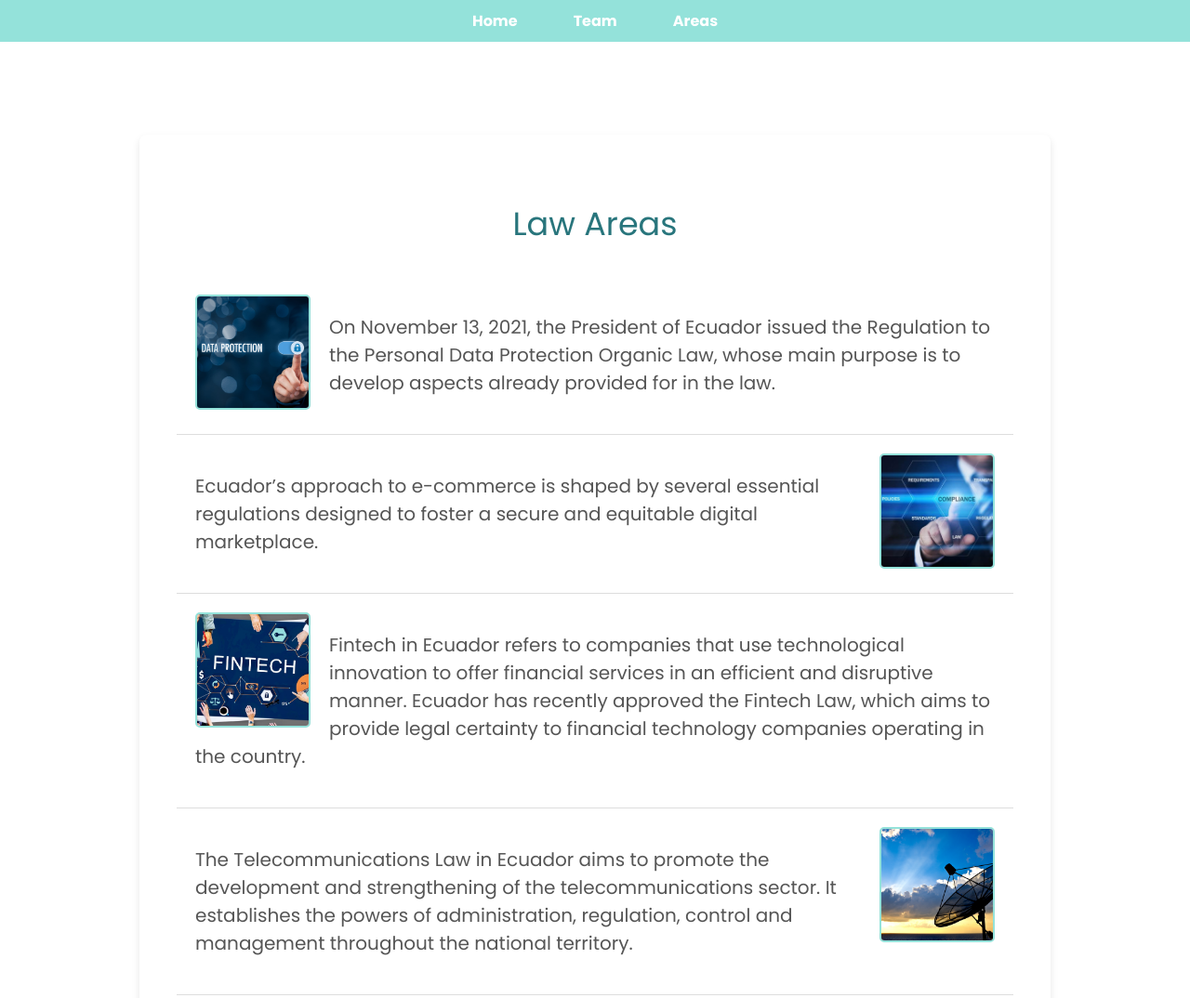
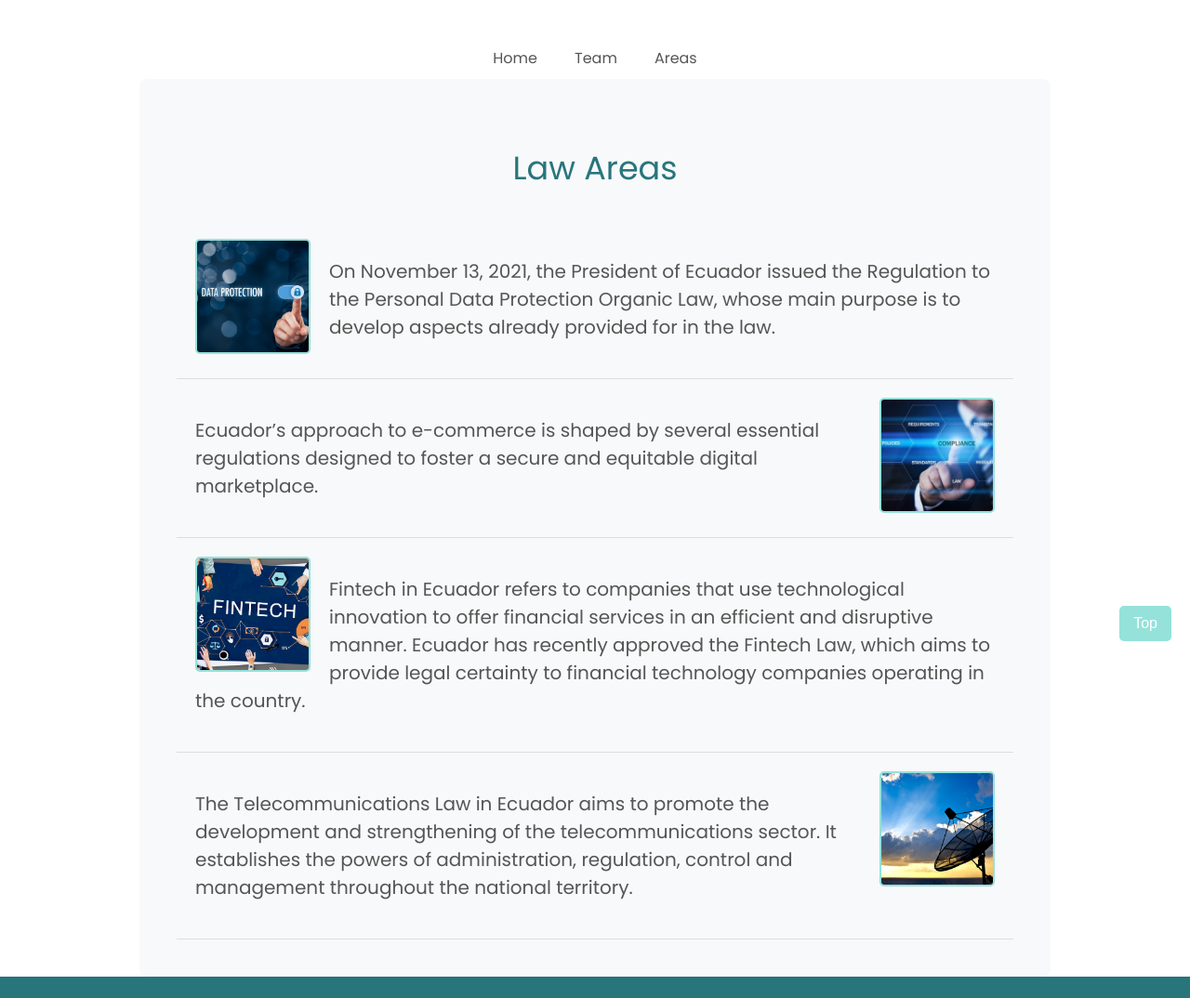
Before and after one commit to JoselynAL/final-project-course-1, a plain HTML site: page Pages/Areas.html in a window 1280 px wide. Shown: the top 1074 px of the page at 93% size. Drawn offline with Linux system fonts and the light colour scheme.

Commit message:
fixed positioning button

```diff
--- a/Pages/Areas.html
+++ b/Pages/Areas.html
@@ -19,7 +19,7 @@
     </header>
 
     <main>
-        <section class="law-areas-page">
+        <div class="law-areas-page">
             <h2>Law Areas</h2>
             <ul>
                 <li>
@@ -39,8 +39,12 @@
                     <p>The Telecommunications Law in Ecuador aims to promote the development and strengthening of the telecommunications sector. It establishes the powers of administration, regulation, control and management throughout the national territory.</p>
                 </li>
             </ul>
-        </section>
+        </div>
     </main>
+
+    <button class="btn-scroll-top" onclick="window.scrollTo ({top: 0, behavior: 'smooth'})">
+        Top
+    </button>
 
     <!-- Footer -->
     <footer class="areas">
--- a/main.css
+++ b/main.css
@@ -196,74 +196,6 @@ h2.h2 {
     80%, 100% { transform: translateX(-300%); }
 }
 
-/* Law Areas Section
-.law-areas-home-page {
-    display: flex;
-    justify-content: center;
-    gap: 150px;
-    align-items: center;
-    flex-wrap: wrap;
-    background-color: white;
-} */
-
-/* .law-areas-home-page h2 {
-    margin-right: 20px;
-    display: block;
-} */
-
-/* .law-areas-home-page ul {
-    list-style-type: none;
-    padding: 0;
-    text-align: center;
-
-}
-
-.law-areas-home-page li {
-    font-size: 20px;
-    font-weight: 500;
-    padding: 10px;
-    border-bottom: 1px solid var(--text-color);
-    text-decoration: none;
-} */
-
-/* Awards Section
-.awards-home-page {
-    display: flex;
-    justify-content: center;
-    gap: 50px;
-    align-items: center;
-    flex-wrap: wrap;
-    background-color: var(--secondary-color);
-}
-
-.awards img {
-    width: 250px;
-    height: 150px;
-    object-fit: contain;
-} */
-
-/* .affiliations-home-page {
-    background-color: #151f42;
-    display: flex;
-    justify-content: center;
-    gap: 50px;
-    align-items: center;
-    flex-wrap: wrap;
-} */
-
-/* .affiliations-home-page h2 {
-    color: white;
-    display: block;
-} */
-
-/* .affiliations-home-page ul {
-    color: white;
-    list-style-type: none;
-    display: flex;
-    flex-direction: column;
-    gap: 15px;
-} */
-
 /* Contact Form */
 .contact-home-page {
     margin: 50px;
@@ -351,16 +283,6 @@ input[type="text"], input[type="email"] {
     font-size: 1rem;
     color: black;
 }
-
-/* Sections */
-/* section {
-    padding: 50px;
-    max-width: 900px;
-    margin: 20px auto;
-    background-color: white;
-    border-radius: 8px;
-    box-shadow: 0 4px 8px rgba(0, 0, 0, 0.1);
-} */
 
 .joselyn-contact {
     text-align: center;
@@ -528,7 +450,7 @@ input[type="checkbox"]:checked +label + .info {
 /* AREAS PAGE */
 /* Nav */
 .areas nav {
-    background-color: var(--primary-color);
+    /* background-color: var(--primary-color); */
     padding: 10px 0;
     text-align: center;
     width: 100%;
@@ -548,28 +470,30 @@ input[type="checkbox"]:checked +label + .info {
 
 .areas nav ul li {
     display: inline;
+    margin-top: 40px;
 }
 
 .areas nav ul li a {
-    color: white;
+    color: #555;
     text-decoration: none;
-    font-weight: bold;
-    padding: 10px 20px;
+    font-weight: normal;
+    padding: 10px;
+
 }
 
 .areas nav ul li a:hover {
-    text-decoration: underline;
+    color: var(--text-color);
 }
 
 /* Section of law areas */
 .law-areas-page {
     display: block;
     max-width: 900px;
-    margin: 100px auto;
-    background-color: white;
+    margin: 0 auto;
+    background-color: var(--secondary-color);
     padding: 40px;
     border-radius: 8px;
-    box-shadow: 0 4px 8px rgba(0, 0, 0, 0.1);
+    /* box-shadow: 0 4px 8px rgba(0, 0, 0, 0.1); */
 }
 
 .law-areas-page h2 {
@@ -606,6 +530,27 @@ input[type="checkbox"]:checked +label + .info {
     border-radius: 5px;
     border: 2px solid var(--primary-color);
 }
+
+/* button */
+.btn-scroll-top {
+    position: fixed;
+    bottom: 20px;
+    right: 20px;
+    background-color: var(--primary-color);
+    color: white;
+    padding: 10px 15px;
+    border: none;
+    border-radius: 5px;
+    cursor: pointer;
+    font-size: 16px;
+    z-index: 1000;
+    margin-bottom: 90px;
+}
+
+.btn-scroll-top:hover {
+    background-color: #555;
+}
+
 
 /*************/
 .law-areas-page li:nth-child(odd) img {
```
